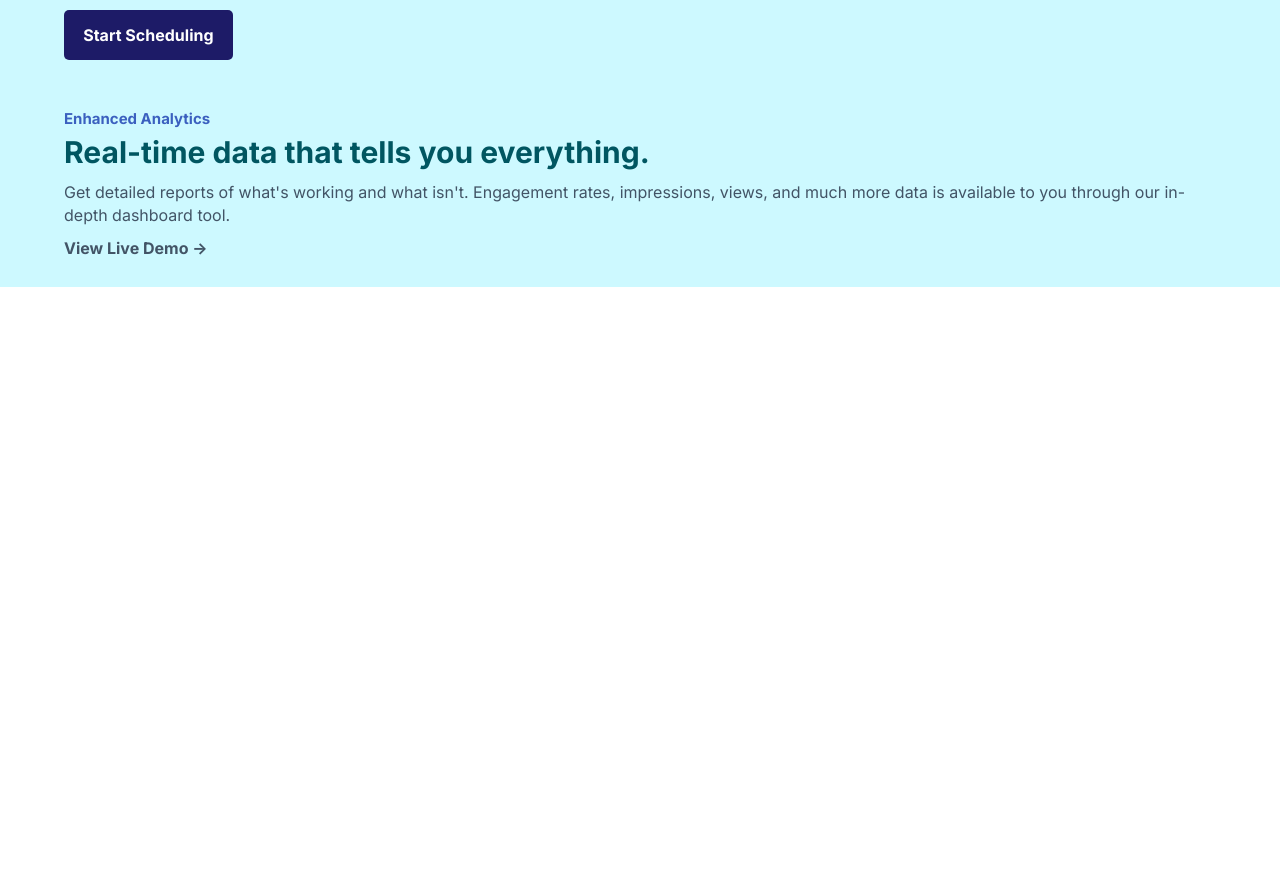
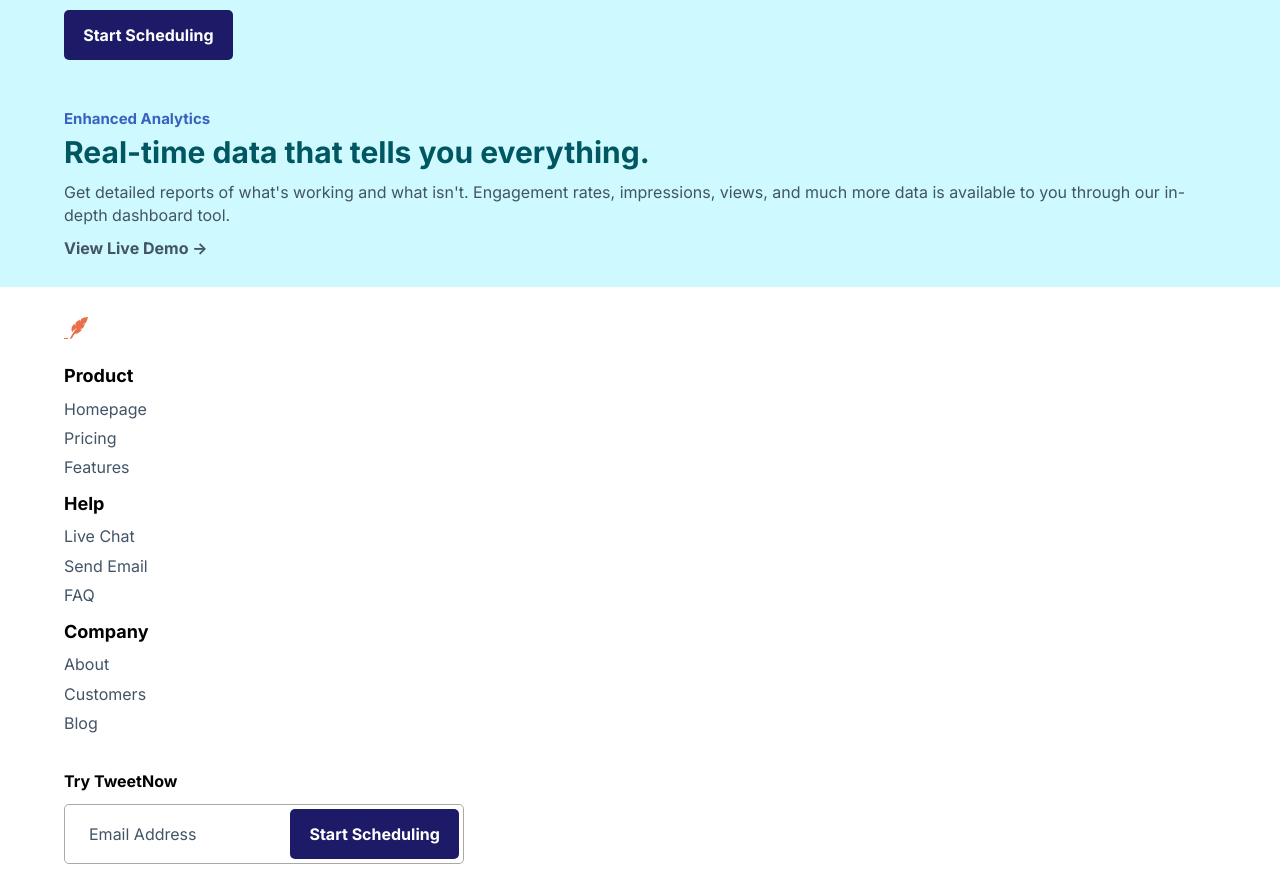
Before and after one commit to charmainelhm/codewell-TimeNow-webpage, a plain HTML site: page index.html in a window 1280 px wide. Shown: the part 1901-2795 px from the top of the page. Before the commit the page ends 2188 px from the top, so only its background shows below. Drawn offline with Linux system fonts and the light colour scheme.

Commit message:
Built the footer section.

```diff
--- a/css/style.css
+++ b/css/style.css
@@ -8,7 +8,7 @@
   --color-bg-lightblue: #cdf9ff;
 
   --fs-xl: 3rem;
-  --fs-500: 2rem;
+  --fs-500: 1.8rem;
   --fs-400: 1.6rem;
   --fs-300: 1.5rem;
 }
@@ -24,6 +24,10 @@
   width: 90%;
   margin: 0 auto;
   padding: 3rem 0;
+}
+
+.flex {
+  display: flex;
 }
 
 /* Typography */
@@ -171,3 +175,51 @@ a {
 .feature + .feature {
   margin-top: 5rem;
 }
+
+/* Footer */
+.footer__logo {
+  margin-bottom: 2.3rem;
+}
+
+ul[title]::before {
+  content: attr(title);
+  display: block;
+  font-size: var(--fs-500);
+  font-weight: 700;
+  color: #000;
+  margin-bottom: 1.3rem;
+}
+
+.footer__list {
+  padding-left: 0;
+}
+
+.footer__item {
+  list-style-type: none;
+}
+
+.footer__item + .footer__item {
+  margin-top: 1.1rem;
+}
+
+.footer__link {
+  font-weight: 400;
+}
+
+footer .flex {
+  flex-direction: column;
+  gap: 1.7rem;
+}
+
+.call-out {
+  margin-top: 4rem;
+}
+
+.call-out::before {
+  content: "Try TweetNow";
+  display: block;
+  font-size: var(--fs-400);
+  font-weight: 700;
+  color: #000;
+  margin-bottom: 1.3rem;
+}
--- a/index.html
+++ b/index.html
@@ -95,5 +95,48 @@
         </article>
       </div>
     </div>
+
+    <footer class="container">
+      <img class="footer__logo" src="Assets/Logo.svg" alt="TimeNow Logo" />
+      <div class="flex flex-footer">
+        <ul class="footer__list" title="Product">
+          <li class="footer__item">
+            <a class="footer__link" href="#">Homepage</a>
+          </li>
+          <li class="footer__item">
+            <a class="footer__link" href="#">Pricing</a>
+          </li>
+          <li class="footer__item">
+            <a class="footer__link" href="#">Features</a>
+          </li>
+        </ul>
+        <ul class="footer__list" title="Help">
+          <li class="footer__item">
+            <a class="footer__link" href="#">Live Chat</a>
+          </li>
+          <li class="footer__item">
+            <a class="footer__link" href="#">Send Email</a>
+          </li>
+          <li class="footer__item"><a class="footer__link" href="#">FAQ</a></li>
+        </ul>
+        <ul class="footer__list" title="Company">
+          <li class="footer__item">
+            <a class="footer__link" href="#">About</a>
+          </li>
+          <li class="footer__item">
+            <a class="footer__link" href="#">Customers</a>
+          </li>
+          <li class="footer__item">
+            <a class="footer__link" href="#">Blog</a>
+          </li>
+        </ul>
+      </div>
+      <div class="call-out">
+        <div class="input-group">
+          <input type="email" class="input" placeholder="Email Address" />
+          <a class="btn" href="#">Start Scheduling</a>
+        </div>
+      </div>
+    </footer>
   </body>
 </html>
```
Also changed, not shown: Components/footer.html (added, +42 -0 lines).
